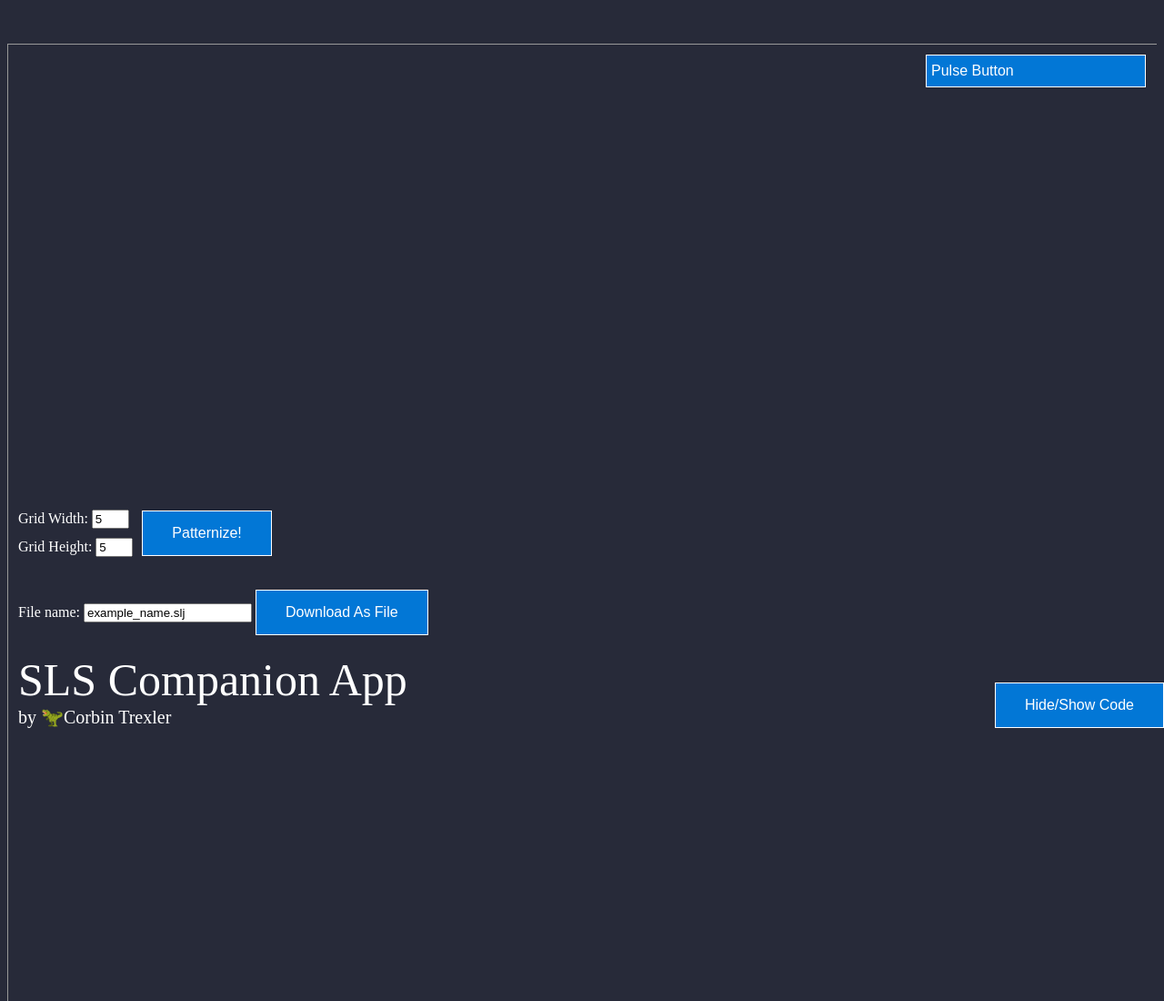
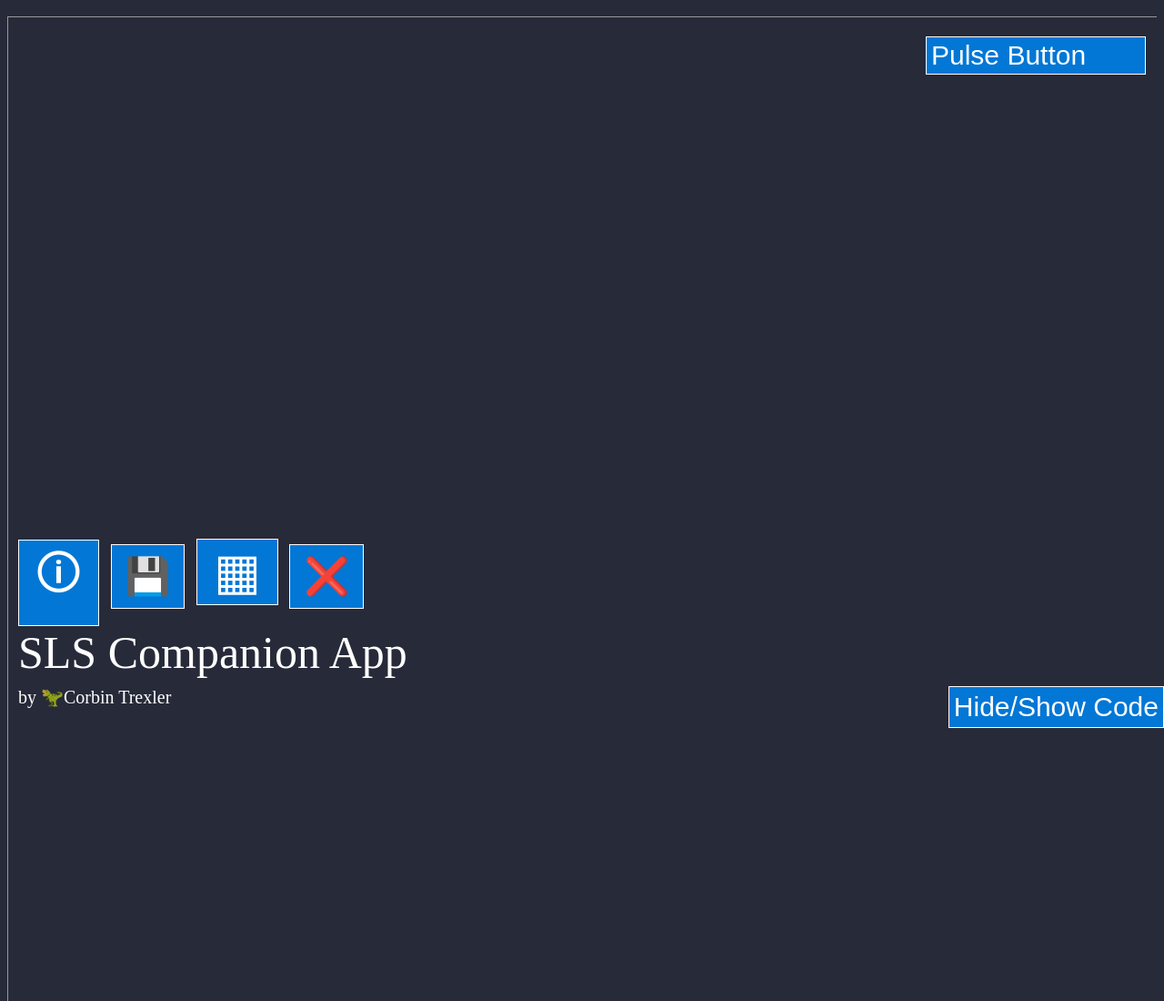
Before and after one commit to ctrexler/SLS-CompanionApp, a plain HTML site: page index.html in a window 1280 px wide. Shown: the top 1100 px of the page at 91% size. Drawn offline with Linux system fonts and the light colour scheme.

Commit message:
Implemented toolbar; Other minor fixes/additions
Still not the greatest UI but a lot better than it was!

```diff
--- a/index.html
+++ b/index.html
@@ -6,6 +6,7 @@
             html, body {
                 background-color: #272a39;
                 color: white;
+                font-size: 30px;
                 overflow: hidden;
             }
             #title {
@@ -19,7 +20,7 @@
             }
             #d {
                 position: absolute;
-                bottom: 0;
+                bottom: 20px;
                 left: 20px;
                 z-index: 100;
             }
@@ -36,17 +37,24 @@
                 display: none;
             }
             #gridmaker {
-                display: flex;
+                display: none;
+                position: relative;
                 align-items: center;
+                background-color:#0277d6;
+                border: 1px solid white;
+                padding: 10px;
             }
             #download {
-                float: left;
-                margin-bottom: 20px;
+                display: none;
+                position: relative;
+                background-color:#0277d6;
+                border: 1px solid white;
+                padding: 10px;
             }
             #canvas1 {
                 position: relative;
                 z-index: 0;
-                top: 40px;
+                top: 10px;
                 border: 1px solid #999;
                 background-color: #272a39;
             }
@@ -54,34 +62,43 @@
                 background-color: #0277d6; /* Green */
                 color: white;
                 border: 1px solid white;
-                padding: 15px 32px;
+                padding: 5px 5px;
                 text-align: center;
                 text-decoration: none;
                 display: inline-block;
                 font-size: 16px;
                 cursor: pointer;
-                }
+            }
+            .btn-group button {
+                font-size: 40px;
+                background-color: #0277d6; /* Green background */
+                border: 1px solid white; /* Green border */
+                color: white; /* White text */
+                padding: 11px 15px; /* Some padding */
+                margin-right: 5px;
+                cursor: pointer; /* Pointer/hand icon */
+            }
 
             .styled-select select {
                 background: transparent;
                 width: 268px;
                 color: white;
                 padding: 5px;
-                font-size: 16px;
+                font-size: 30px;
                 line-height: 1;
                 border: 0;
                 border-radius: 0;
-                height: 34px;
+                height: 40px;
                 background-color: #0277d6;
                 -webkit-appearance: none;
             }
             .styled-select {
                 width: 240px;
-                height: 34px;
+                height: 40px;
                 overflow: hidden;
                 position: absolute;
                 margin-right: 20px;
-                top: 60px;
+                top: 40px;
                 right: 0;
                 z-index: 100;
                 background-color: #0277d6;
@@ -98,6 +115,27 @@
                     cd.style.display = 'inline';
                 }
             };
+            function button_info() {
+                // TODO
+            }
+            function button_download() {
+                var dl = document.getElementById("download");
+                if (dl.style.display == 'block') {
+                    dl.style.display = 'none';
+                }
+                else {
+                    dl.style.display = 'block';
+                }
+            }
+            function button_grid() {
+                var dl = document.getElementById("gridmaker");
+                if (dl.style.display == 'flex') {
+                    dl.style.display = 'none';
+                }
+                else {
+                    dl.style.display = 'flex';
+                }
+            }
         </script>
     </head>
     <body>
@@ -106,26 +144,29 @@
                 <select id="dropDown"></select>
             </div>
             <div id="d">
-                <br /><br />
                 <div id="gridmaker">
                     <span>
-                        Grid Width: <input type="text" id="gridWidth" size="2" value="5" style="margin-right: 10px; margin-bottom: 10px"><br />
-                        Grid Height: <input type="text" id="gridHeight" size="2" value="5" style="margin-right: 10px">
+                        Grid Width: <input type="text" id="gridWidth" size="2" value="5" style="font-size: 30px; margin-right: 10px; margin-bottom: 10px"><br />
+                        Grid Height: <input type="text" id="gridHeight" size="2" value="5" style="font-size: 30px; margin-right: 10px">
                     </span>
-                    <button type="button" onclick="patternize()">Patternize!</button>
+                    <button type="button" onclick="patternize()" style="font-size:40px">Patternize!</button>
                 </div>
-                <br /><br />
                 <div id="download">
-                    File name: <input id="filename" type="text" id="gridHeight" size="20" value="example_name.slj">
-                    <button type="button" onclick="download()">Download As File</button>
+                    <input id="filename" type="text" id="gridHeight" size="25" value="example_name.slj" style="font-size: 30px;">
+                    <button type="button" onclick="download()" style="font-size:40px">Download</button>
                 </div>
-                <br /><br />
+                <div class="btn-group">
+                    <button style="font-size: 50px; padding: 0px 18px 8px 18px" onclick="button_infod()">🛈</button>
+                    <button onclick="button_download()">💾</button>
+                    <button style="font-size: 55px; padding: 3px 18px 4px 18px" onclick="button_grid()">▦</button>
+                    <button onclick="clearCanvas()">❌</button>
+                </div>
                 <span id="title">SLS Companion App</span><br /><span id="credits">by 🦖Corbin Trexler</span>
             </div>
             <div id="code">
-                <textarea id="codeDisplay" rows="50" cols="60">Choose a component and grid size and PATTERNIZE!</textarea>
+                <textarea id="codeDisplay" rows="25" cols="50">Choose a component and grid size and PATTERNIZE!</textarea>
                 <br />
-                <button type="button" id="toggleCode" onclick="toggleCodeDisplay()">Hide/Show Code</button>
+                <button type="button" id="toggleCode" onclick="toggleCodeDisplay()" style="font-size:30px">Hide/Show Code</button>
             </div>
         <script type="text/javascript" src="sls_components.js"></script>
     </body>
--- a/sls_components.js
+++ b/sls_components.js
@@ -1,4 +1,5 @@
-var slsCode = {"HEADER":{"TAG":"PROJECT","APP_VERSION": 71},"COMPONENTS":[],"DEPENDENCIES":{}};
+var slsdefault = {"HEADER":{"TAG":"PROJECT","APP_VERSION": 71},"COMPONENTS":[],"DEPENDENCIES":{}};
+var slsCode = JSON.parse(JSON.stringify(slsdefault))
 var s = new CanvasState(document.getElementById('canvas1'));
 globalCavasState(s);
 
@@ -110,3 +111,15 @@ function download(){
     a.href = "data:text/html," + document.getElementById("codeDisplay").innerHTML;
     a.click();
 }
+
+function clearCanvas() {
+    if (confirm("Are you sure you want to clear the canvas?! There's no going back!")) {
+        s.shapes = [];
+        const context = canvas1.getContext('2d');
+        context.clearRect(0, 0, canvas1.width, canvas1.height);
+        slsCode = JSON.parse(JSON.stringify(slsdefault))
+        document.getElementById("codeDisplay").innerHTML = JSON.stringify(slsCode, null, 2);
+    } else {
+      var txt = "You pressed Cancel!";
+    }
+}
```
